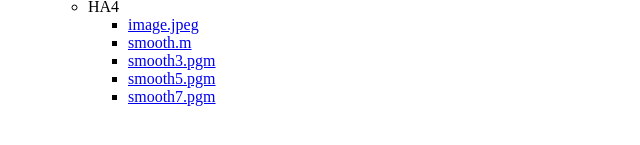
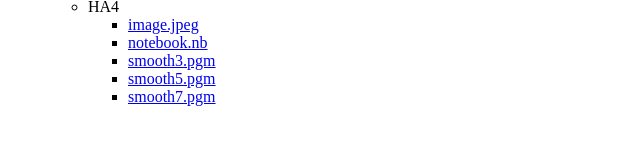
Before and after one commit to ghmbacher/greenit, a plain HTML site: page Verzeichnis/index.html in a window 1280 px wide. Shown: the part 555-700 px from the top of the page, 0-640 px from the left. Drawn offline with Linux system fonts and the light colour scheme.

Commit message:
Update index.html

```diff
--- a/Verzeichnis/index.html
+++ b/Verzeichnis/index.html
@@ -47,7 +47,7 @@
           <li>HA4</li>
             <ul>
               <li><a href="Hausaufgaben/HA4/image.jpeg">image.jpeg</a></li>
-              <li><a href="Hausaufgaben/HA4/smooth.m">smooth.m</a></li>
+              <li><a href="Hausaufgaben/HA4/notebook.nb">notebook.nb</a></li>
               <li><a href="Hausaufgaben/HA4/smooth3.pgm">smooth3.pgm</a></li>
               <li><a href="Hausaufgaben/HA4/smooth5.pgm">smooth5.pgm</a></li>
               <li><a href="Hausaufgaben/HA4/smooth7.pgm">smooth7.pgm</a></li>
```
